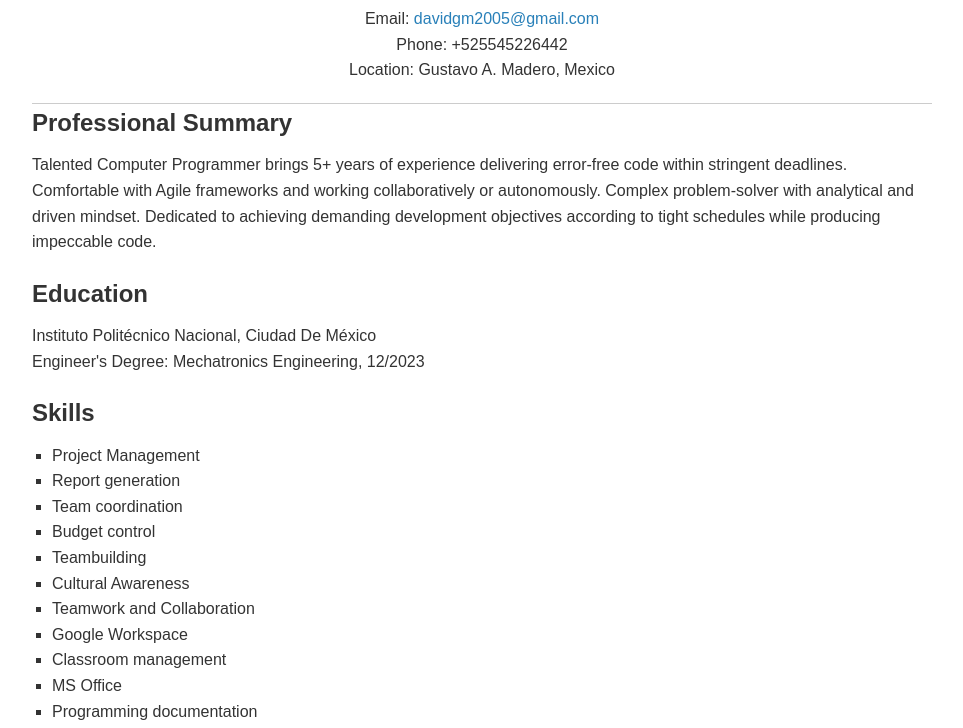
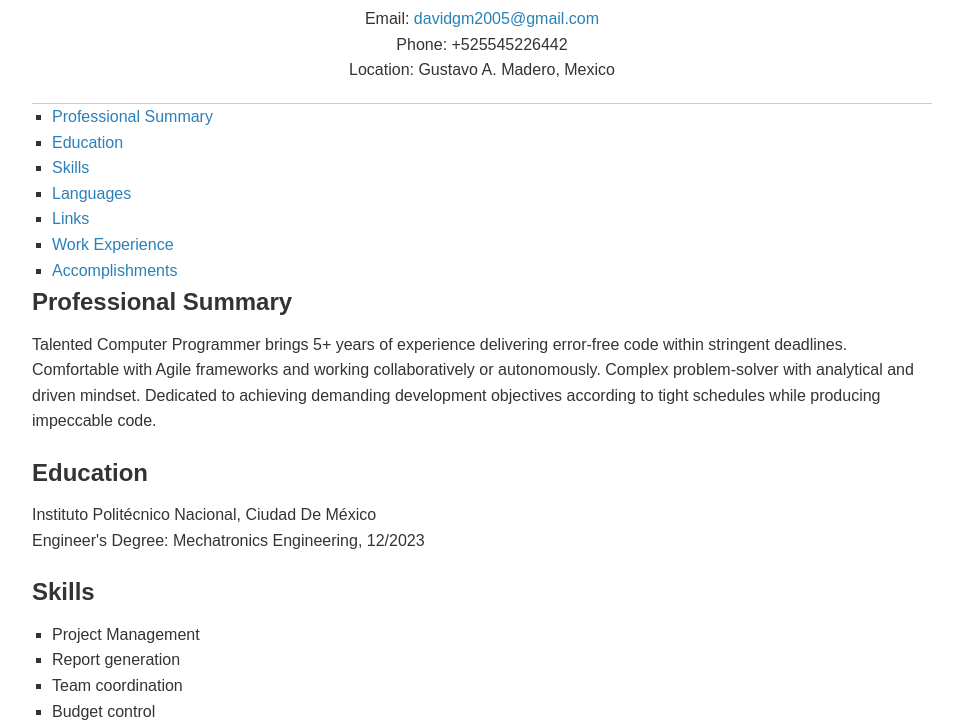
Before and after one commit to MStudiosDev/MStudiosDev.github.io, a plain HTML site: page index.html in a window 1280 px wide. Shown: the part 65-793 px from the top of the page, without its empty margins (158-1121 px from the left). Drawn offline with Linux system fonts and the light colour scheme.

Commit message:
Update index.html

```diff
--- a/index.html
+++ b/index.html
@@ -4,7 +4,7 @@
     <meta charset="UTF-8">
     <meta name="viewport" content="width=device-width, initial-scale=1.0">
     <title>David Alejandro González Martínez - Portfolio</title>
-    <link rel="stylesheet" href="styles.css"> <!-- Optional: Link your custom CSS file here -->
+    <link rel="stylesheet" href="styles.css">
 </head>
 <body>
     <header>
@@ -14,18 +14,31 @@
         <p>Location: Gustavo A. Madero, Mexico</p>
     </header>
 
-    <section>
+    <nav>
+        <ul>
+            <li><a href="#summary">Professional Summary</a></li>
+            <li><a href="#education">Education</a></li>
+            <li><a href="#skills">Skills</a></li>
+            <li><a href="#languages">Languages</a></li>
+            <li><a href="#links">Links</a></li>
+            <li><a href="#experience">Work Experience</a></li>
+            <li><a href="#accomplishments">Accomplishments</a></li>
+        </ul>
+    </nav>
+
+    <main>
+        <section id="summary">
             <h2>Professional Summary</h2>
             <p>Talented Computer Programmer brings 5+ years of experience delivering error-free code within stringent deadlines. Comfortable with Agile frameworks and working collaboratively or autonomously. Complex problem-solver with analytical and driven mindset. Dedicated to achieving demanding development objectives according to tight schedules while producing impeccable code.</p>
         </section>
 
-    <section>
+        <section id="education">
             <h2>Education</h2>
             <p>Instituto Politécnico Nacional, Ciudad De México</p>
             <p>Engineer's Degree: Mechatronics Engineering, 12/2023</p>
         </section>
 
-    <section>
+        <section id="skills">
             <h2>Skills</h2>
             <ul>
                 <li>Project Management</li>
@@ -45,7 +58,7 @@
             </ul>
         </section>
 
-    <section>
+        <section id="languages">
             <h2>Languages</h2>
             <ul>
                 <li>Spanish: Native language</li>
@@ -54,19 +67,17 @@
             </ul>
         </section>
 
-    <section>
+        <section id="links">
             <h2>Links</h2>
             <p><a href="https://www.linkedin.com/in/davidaglzmtz/" target="_blank">LinkedIn</a></p>
         </section>
-
-    <section>
+        <section id="experience">
     <h2>Work Experience</h2>
     <h3>AVATARIS - Unity Developer</h3>
     <p>Mexico City, Mexico • 09/2022 - Current</p>
     <ul>
         <li>Designed, developed, and debugged video game in XR with Unity Software</li>
     </ul>
-
             <h3>e-Xpectrum - Development Associate</h3>
 <p>Mexico City, Mexico • 01/2019 - Current</p>
 <ul>
@@ -80,6 +91,7 @@
     <li>Designed classes on LEGO® Software for students from kindergarten to high school students.</li>
     <li>Planned and implemented curriculum to teach up-to-date technology to 100 students.</li>
 </ul>
+
 <h3>RobotiX - Robotics Coach</h3>
 <p>Mexico City, Mexico • 08/2017 - 12/2019</p>
 <ul>
@@ -88,8 +100,7 @@
     <li>Found solutions to social-focused projects, staying on budget.</li>
 </ul>
 </section>
-
-<section>
+<section id="accomplishments">
     <h2>Accomplishments</h2>
     <ul>
         <li>International participation at World Robot Olympiad hosted in Chongqing, China.</li>
@@ -98,7 +109,7 @@
         <li>Local winners at "Rally Latinoamericano de Innovación 2016" in the innovation category.</li>
     </ul>
 </section>
-
+</main>
 <footer>
     <p>© David Alejandro González Martínez</p>
 </footer>
```
Lines whose indentation alone changed are shown as unchanged.
